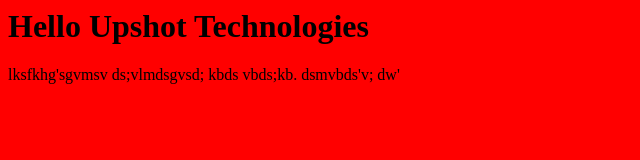
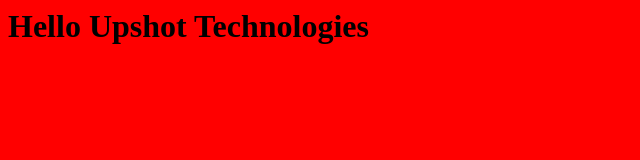
Before and after one commit to bharathpantala/UpshotTech, a plain HTML site: page index.html in a window 1280 px wide. Shown: the whole page, without its empty margins (0-640 px from the left). Drawn offline with Linux system fonts and the light colour scheme.

Commit message:
1.4
forth

```diff
--- a/index.html
+++ b/index.html
@@ -1,11 +1,7 @@
 <html>
 <body bgcolor="red">
 <h1> Hello Upshot Technologies</h1>
-lksfkhg'sgvmsv
-  ds;vlmdsgvsd; kbds
-  vbds;kb.
-  dsmvbds'v;
-  dw'
+
   </body>
 
 </html>
```
